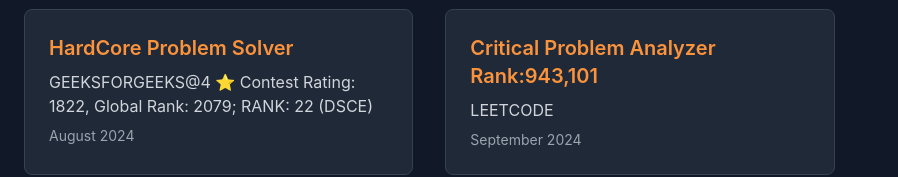
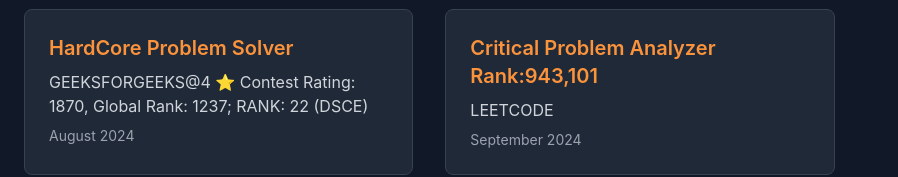
Before and after one commit to AAKASHEE/PORTFOLIO_DEV, a React (Vite) app in the folder frontend/: page / in a window 1280 px wide. Shown: the part 5066-5243 px from the top of the page, without its empty margins (0-898 px from the left). Built offline with nearby package versions, Linux system fonts and the light colour scheme; no server answers.

Commit message:
updated GFG

```diff
--- a/frontend/src/data/achievements.ts
+++ b/frontend/src/data/achievements.ts
@@ -2,7 +2,7 @@
   {
     title: 'HardCore Problem Solver',
     organization: `GEEKSFORGEEKS@4 ⭐️
-    Contest Rating: 1822, Global Rank: 2079;
+    Contest Rating: 1870, Global Rank: 1237;
     RANK: 22 (DSCE)`,
     date: 'August 2024'
   },
```
